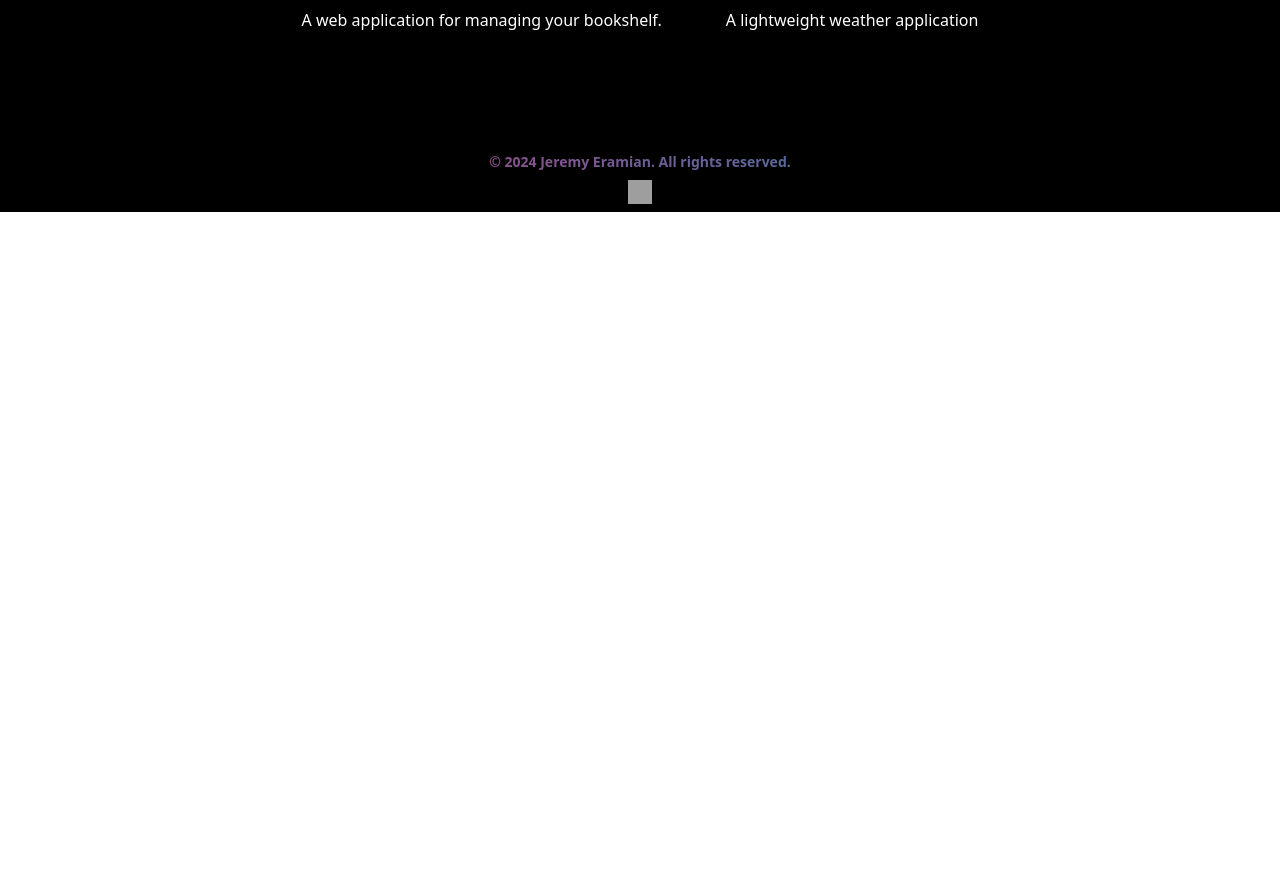
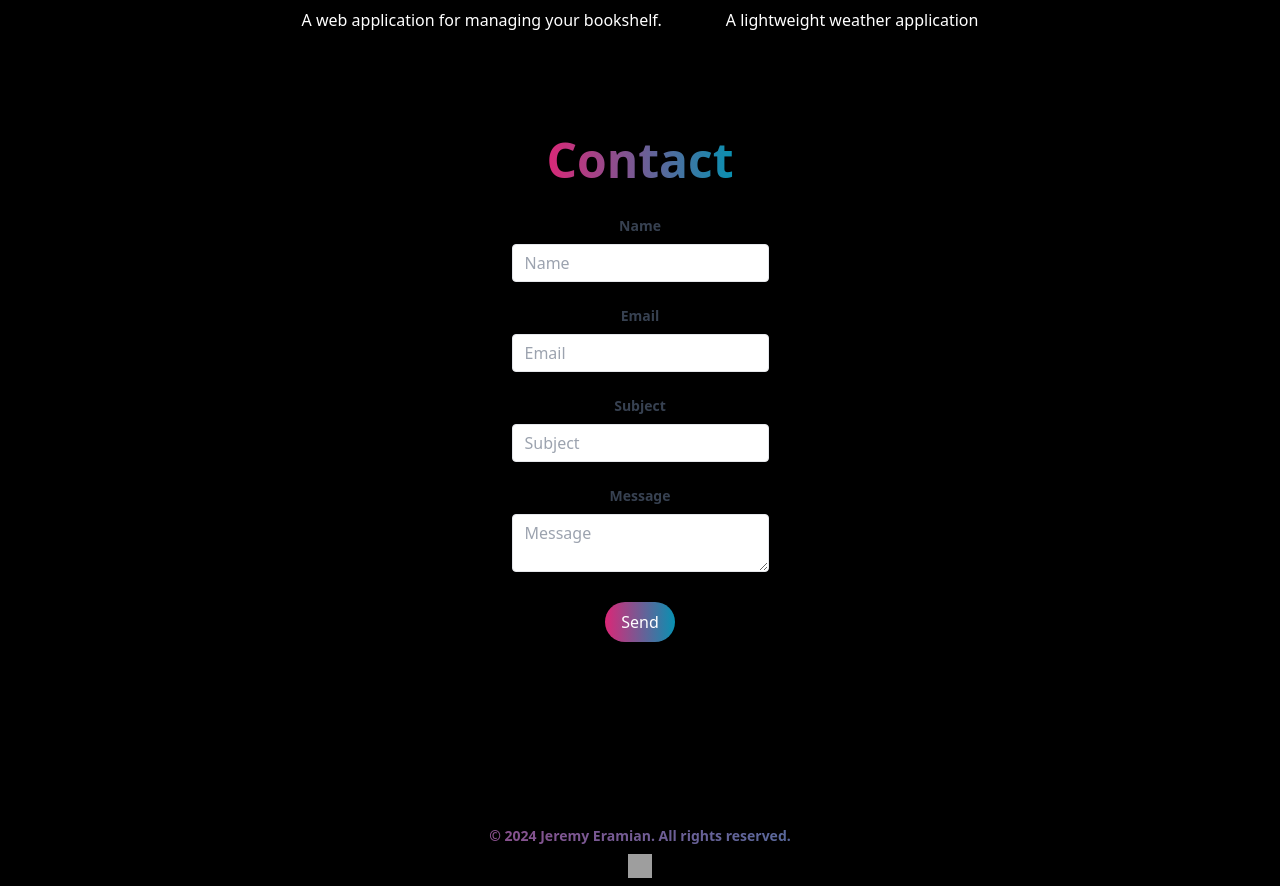
Before and after one commit to Jeramian/Portfolio, a Next.js app: page / in a window 1280 px wide. Shown: the part 720-1606 px from the top of the page. Before the commit the page ends 932 px from the top, so only its background shows below. Built offline with nearby package versions, Linux system fonts and the light colour scheme; grey boxes are pictures that could not be loaded.

Commit message:
contact form update

```diff
--- /dev/null
+++ b/app/api/sendMail/route.js
@@ -0,0 +1,35 @@
+import { NextResponse } from 'next/server';
+import nodemailer from 'nodemailer';
+
+export async function POST(request) {
+    const data = await request.json();
+    const { name, email, subject, message } = data;
+
+    try {
+        const transporter = nodemailer.createTransport({
+            service: 'gmail',
+            auth: {
+                user: process.env.EMAIL_USER,
+                pass: process.env.EMAIL_PASSWORD,
+            },
+        });
+
+        const mailOptions = {
+            from: process.env.EMAIL_USER,
+            to: process.env.EMAIL_RECIPIENT,
+            subject: `New message from ${name}`,
+            text: `
+              Name: ${name}
+              Email: ${email}
+              Subject: ${subject}
+              Message: ${message}
+            `,
+        };
+
+        await transporter.sendMail(mailOptions);
+        return NextResponse.json({ message: 'Email sent successfully' });
+    } catch (error) {
+        console.error("Error sending email", error);
+        return NextResponse.json({ error: "Error sending email"}, { status: 500 });
+    }
+}
--- /dev/null
+++ b/app/components/contact.tsx
@@ -0,0 +1,65 @@
+'use client';
+import React, { FormEvent } from 'react';
+import { useState } from 'react';
+
+export const Contact = () => {
+    const [name, setName] = useState('');
+    const [email, setEmail] = useState('');
+    const [subject, setSubject] = useState('');
+    const [message, setMessage] = useState('');
+
+    const sendMail = async (e: FormEvent) => {
+        e.preventDefault();
+
+        try {
+            const res = await fetch('/api/sendMail', {
+                method: 'POST',
+                body: JSON.stringify({ name, email, subject, message }),
+                headers: {
+                    'Content-Type': 'application/json',
+                },
+            });
+
+            if (!res.ok) {
+                // Log the response status and statusText for debugging
+                console.error('Response error:', res.status, res.statusText);
+                return;
+            }
+
+            const result = await res.json();
+            console.log('Success:', result);
+        } catch (err: any) {
+            console.error('Error:', err);
+        }
+    };
+
+
+  return (
+    <div className='w-full h-auto text-center bg-black py-2 flex flex-col justify-center items-center'>
+      <h1 className='font-bold text-5xl bg-clip-text text-transparent bg-gradient-to-r from-pink-600 to-cyan-600 mb-2'>Contact</h1>
+      <div>
+        <form className='rounded px-8 pt-6 pb-8 mb-4' onSubmit={sendMail}>
+            <label className="block text-gray-700 text-sm font-bold mb-2">Name</label>
+            <input value={name} onChange={(e) => setName(e.target.value)} className='shadow appearance-none border rounded w-full py-2 px-3 text-gray-700 leading-tight focus:outline-none focus:shadow-outline' type='text' placeholder='Name'></input>
+            <br></br>
+            <br></br>
+            <label className="block text-gray-700 text-sm font-bold mb-2">Email</label>
+            <input value={email} onChange={(e) => setEmail(e.target.value)} className='shadow appearance-none border rounded w-full py-2 px-3 text-gray-700 leading-tight focus:outline-none focus:shadow-outline' type='email' placeholder='Email'></input>
+            <br></br>
+            <br></br>
+            <label className="block text-gray-700 text-sm font-bold mb-2">Subject</label>
+            <input value={subject} onChange={(e) => setSubject(e.target.value)} className='shadow appearance-none border rounded w-full py-2 px-3 text-gray-700 leading-tight focus:outline-none focus:shadow-outline' type='text' placeholder='Subject'></input>
+            <br></br>
+            <br></br>
+            <label className="block text-gray-700 text-sm font-bold mb-2">Message</label>
+            <textarea value={message} onChange={(e) => setMessage(e.target.value)} className='shadow appearance-none border rounded w-full py-2 px-3 text-gray-700 leading-tight focus:outline-none focus:shadow-outline' placeholder='Message'></textarea>
+            <br></br>
+            <br></br>
+            <button className='bg-gradient-to-r from-pink-600 to-cyan-600 text-white rounded-full py-2 px-4' type='submit'>Send</button>
+        </form>
+      </div>
+    </div>
+  );
+}
+
+export default Contact;
--- a/app/components/header.tsx
+++ b/app/components/header.tsx
@@ -4,9 +4,8 @@ import { SiNextdotjs, SiExpress } from 'react-icons/si';
 
 export const Header = () => {
     return (
-        <div className='w-full h-auto bg-black flex justify-center items-center pt-24 pb-16 sm:pt-48 sm:pb-28'> {/* Responsive padding */}
+        <div className='w-full h-auto bg-black flex justify-center items-center pt-24 pb-16 sm:pt-48 sm:pb-28'>
             <div className='flex flex-col sm:flex-row justify-between items-center w-full max-w-6xl px-4'>
-                {/* Text Box */}
                 <div className='max-w-xl text-left mb-8 sm:mb-0'>
                     <h1 className='font-bold text-4xl sm:text-5xl bg-clip-text text-transparent bg-gradient-to-r from-pink-600 to-cyan-600 mb-2'>HELLO, I&apos;M JEREMY</h1>
                     <h1 className='font-bold text-4xl sm:text-5xl bg-clip-text text-transparent bg-gradient-to-r from-cyan-600 to-pink-600 mb-4 leading-tight'>A WEB DEVELOPER</h1>
@@ -15,8 +14,6 @@ export const Header = () => {
                     <p className='text-white mb-1 leading-snug'>Whether I&apos;m crafting seamless user interfaces or developing scalable back-end services.</p>
                     <p className='text-white leading-snug'>I love the challenge of bringing ideas to life in the digital world.</p>
                 </div>
-
-                {/* Icons Row */}
                 <div className='flex flex-wrap justify-center items-center space-x-4 sm:space-x-8'>
                     <div className='flex justify-center items-center rounded-full bg-black shadow-lg p-4'>
                         <FaReact className='text-blue-500 text-3xl sm:text-4xl' />
--- a/app/components/projects.tsx
+++ b/app/components/projects.tsx
@@ -2,10 +2,9 @@ import React from 'react';
 
 export const Projects = () => {
   return (
-    <div className='w-full h-auto text-center bg-black py-2 flex flex-col justify-center items-center'>
+    <div className='w-full h-auto text-center bg-black py-2 flex flex-col justify-center items-center pb-28'>
       <h1 className='font-bold text-5xl bg-clip-text text-transparent bg-gradient-to-r from-pink-600 to-cyan-600 mb-2'>Projects</h1>
 
-      {/* Projects Row */}
       <div className='flex flex-wrap justify-center space-x-8'>
         <div className='bg-black text-white p-4 rounded-lg shadow-lg transition-transform transform hover:scale-105'>
           <h2 className='text-xl font-bold'>
--- a/app/layout.tsx
+++ b/app/layout.tsx
@@ -3,6 +3,7 @@ import "./globals.css";
 import Header from "./components/header";
 import Footer from "./components/footer";
 import Projects from "./components/projects";
+import Contact from "./components/contact";
 
 export const metadata: Metadata = {
   title: "Jeremys Portfolio",
@@ -19,6 +20,7 @@ export default function RootLayout({
       <body className="flex flex-col min-h-screen">
         <Header />
         <Projects />
+        <Contact />
         <Footer />
         {children}
       </body>
--- a/package.json
+++ b/package.json
@@ -10,6 +10,7 @@
   },
   "dependencies": {
     "next": "15.0.1",
+    "nodemailer": "^6.9.16",
     "p5": "^1.11.0",
     "react": "19.0.0-rc-69d4b800-20241021",
     "react-dom": "19.0.0-rc-69d4b800-20241021",
--- a/tsconfig.json
+++ b/tsconfig.json
@@ -22,6 +22,6 @@
       "@/*": ["./*"]
     }
   },
-  "include": ["next-env.d.ts", "**/*.ts", "**/*.tsx", ".next/types/**/*.ts"],
+  "include": ["next-env.d.ts", "**/*.ts", "**/*.tsx", ".next/types/**/*.ts", "app/api/sendMail/route.js"],
   "exclude": ["node_modules"]
 }
```
Also changed, not shown: 1 other file (tests, documents, lock files or other folders).
